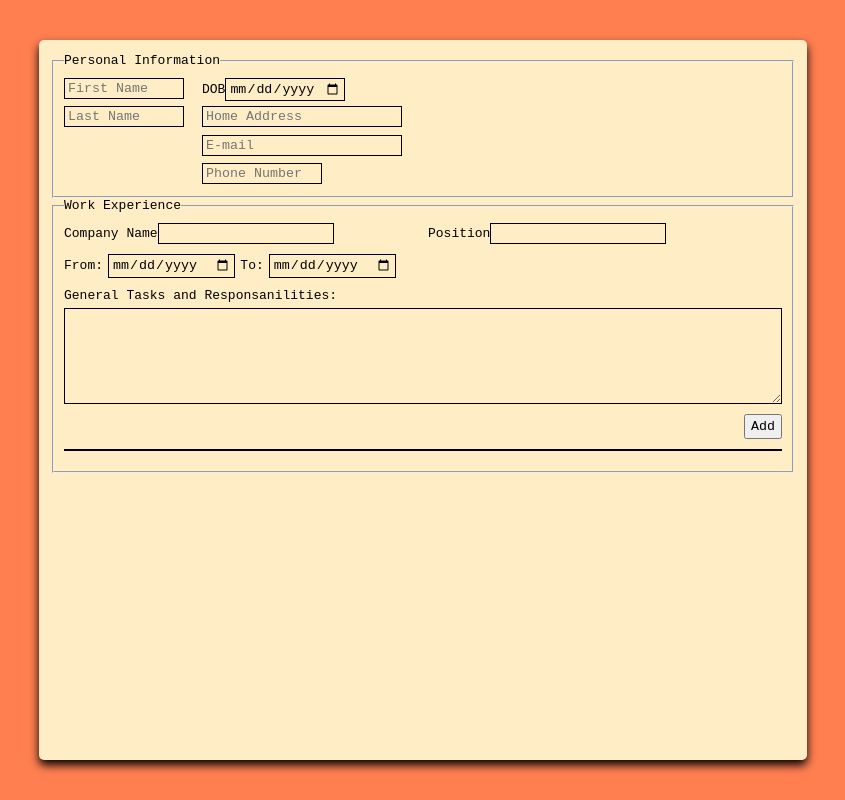
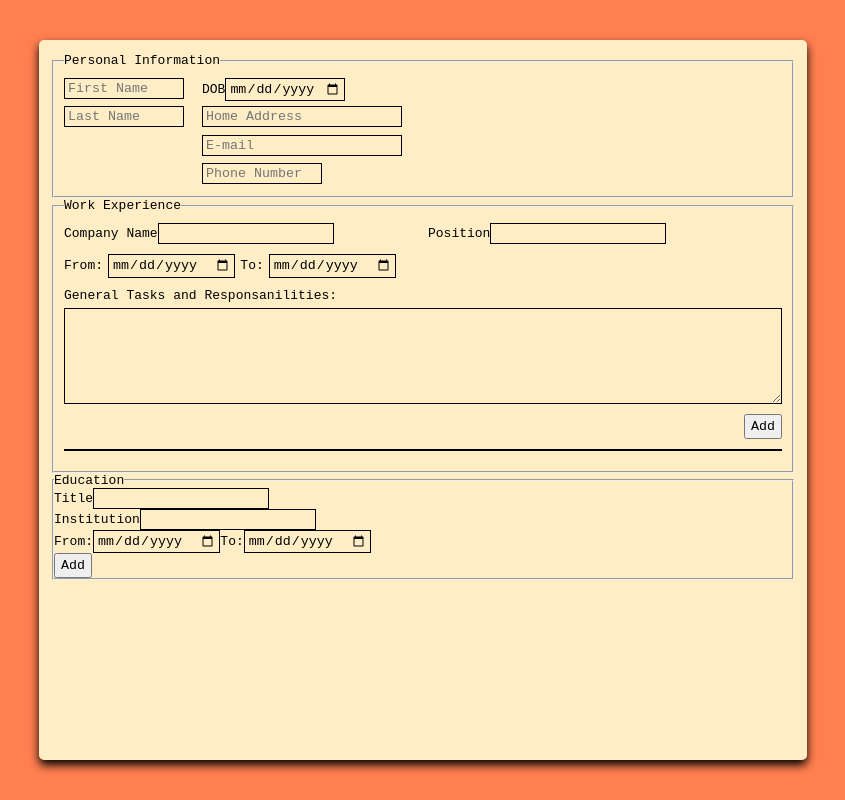
Before and after one commit to tomcoso/cv-application, a React (Create React App) app: page / in a window 1280 px wide. Shown: the whole page, without its empty margins (217-1062 px from the left). Built offline with nearby package versions, Linux system fonts and the light colour scheme.

Commit message:
add Education components and section

```diff
--- a/src/App.js
+++ b/src/App.js
@@ -1,6 +1,7 @@
 import React from "react";
 import Personal from "./components/Personal";
 import Experience from "./components/Experience";
+import Education from "./components/Education";
 
 class App extends React.Component {
   render() {
@@ -9,6 +10,7 @@ class App extends React.Component {
         <form>
           <Personal />
           <Experience />
+          <Education />
         </form>
       </div>
     );
--- /dev/null
+++ b/src/components/EdItem.js
@@ -0,0 +1,22 @@
+import React from "react";
+
+class EdItem extends React.Component {
+  // constructor(props) {
+  //   super(props);
+  // }
+
+  render() {
+    const item = this.props.item;
+    return (
+      <li className="education" key={item.id}>
+        <span>{item.degree}</span>
+        <span>{item.institution}</span>
+        <span>
+          {item.start.slice(0, 4)} To {item.finish.slice(0, 4)}.
+        </span>
+      </li>
+    );
+  }
+}
+
+export default EdItem;
--- /dev/null
+++ b/src/components/Education.js
@@ -0,0 +1,112 @@
+import React from "react";
+import EdItem from "./EdItem";
+import uniqid from "uniqid";
+
+class Education extends React.Component {
+  constructor(props) {
+    super(props);
+
+    this.state = {
+      studies: [],
+      currentEd: {
+        institution: "",
+        degree: "",
+        start: "",
+        finish: "",
+        id: uniqid(),
+      },
+    };
+
+    this.addEd = this.addEd.bind(this);
+    this.updateEd = this.updateEd.bind(this);
+  }
+
+  addEd() {
+    for (let each of Object.keys(this.state.currentEd)) {
+      if (this.state.currentEd[each] === "") return;
+    }
+
+    let arr = [].concat(this.state.currentEd, this.state.studies);
+
+    this.setState({
+      studies: arr,
+      currentEd: {
+        institution: "",
+        degree: "",
+        start: "",
+        finish: "",
+        id: uniqid(),
+      },
+    });
+  }
+
+  updateEd(e) {
+    let newCurrent;
+    for (let each of Object.keys(this.state.currentEd)) {
+      if (e.target.id === each) {
+        const change = {};
+        change[each] = e.target.value;
+        const stateCopy = this.state.currentEd;
+        newCurrent = Object.assign(stateCopy, change);
+      }
+    }
+    this.setState({
+      currentEd: newCurrent,
+    });
+  }
+
+  render() {
+    const current = this.state.currentEd;
+    return (
+      <fieldset id="education">
+        <legend>Education</legend>
+        <div id="new-education">
+          <div id="new-ed-title">
+            <label htmlFor="degree">Title</label>
+            <input
+              type="text"
+              id="degree"
+              value={current.degree}
+              onChange={this.updateEd}
+            ></input>
+          </div>
+          <div id="new-ed-institution">
+            <label htmlFor="institution">Institution</label>
+            <input
+              type="text"
+              id="institution"
+              value={current.institution}
+              onChange={this.updateEd}
+            ></input>
+          </div>
+          <div id="new-ed-date">
+            <label htmlFor="start">From:</label>
+            <input
+              type="date"
+              id="start"
+              value={current.start}
+              onChange={this.updateEd}
+            ></input>
+            <label htmlFor="finish">To:</label>
+            <input
+              type="date"
+              id="finish"
+              value={current.finish}
+              onChange={this.updateEd}
+            ></input>
+          </div>
+          <button type="button" id="new-ed-add" onClick={this.addEd}>
+            Add
+          </button>
+        </div>
+        <ul id="all-education">
+          {this.state.studies.map((item) => (
+            <EdItem item={item} key={item.id} />
+          ))}
+        </ul>
+      </fieldset>
+    );
+  }
+}
+
+export default Education;
```
